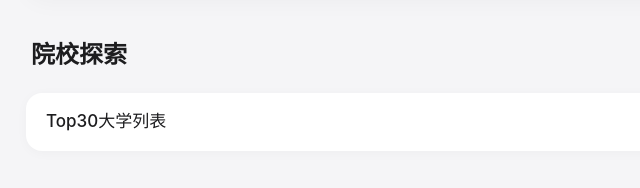
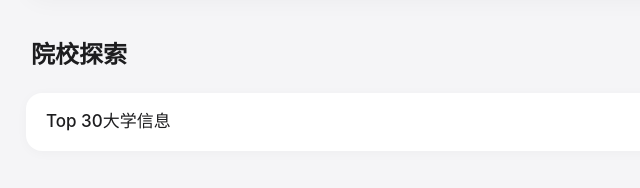
Before and after one commit to vzhang-dev/MichaelY, a plain HTML site: page index.html in a window 1280 px wide. Shown: the part 1057-1245 px from the top of the page, 164-804 px from the left. Drawn offline with Linux system fonts and the light colour scheme.

Commit message:
Add files via upload

```diff
--- a/index.html
+++ b/index.html
@@ -384,7 +384,7 @@
         <h2>院校探索</h2>
         <div class="academic-group">
             <div class="list-card">
-                <a href="university_list.html" class="list-item">Top30大学列表</a>
+                <a href="university_list.html" class="list-item">Top 30大学信息</a>
             </div>
         </div>
     </section>
```
